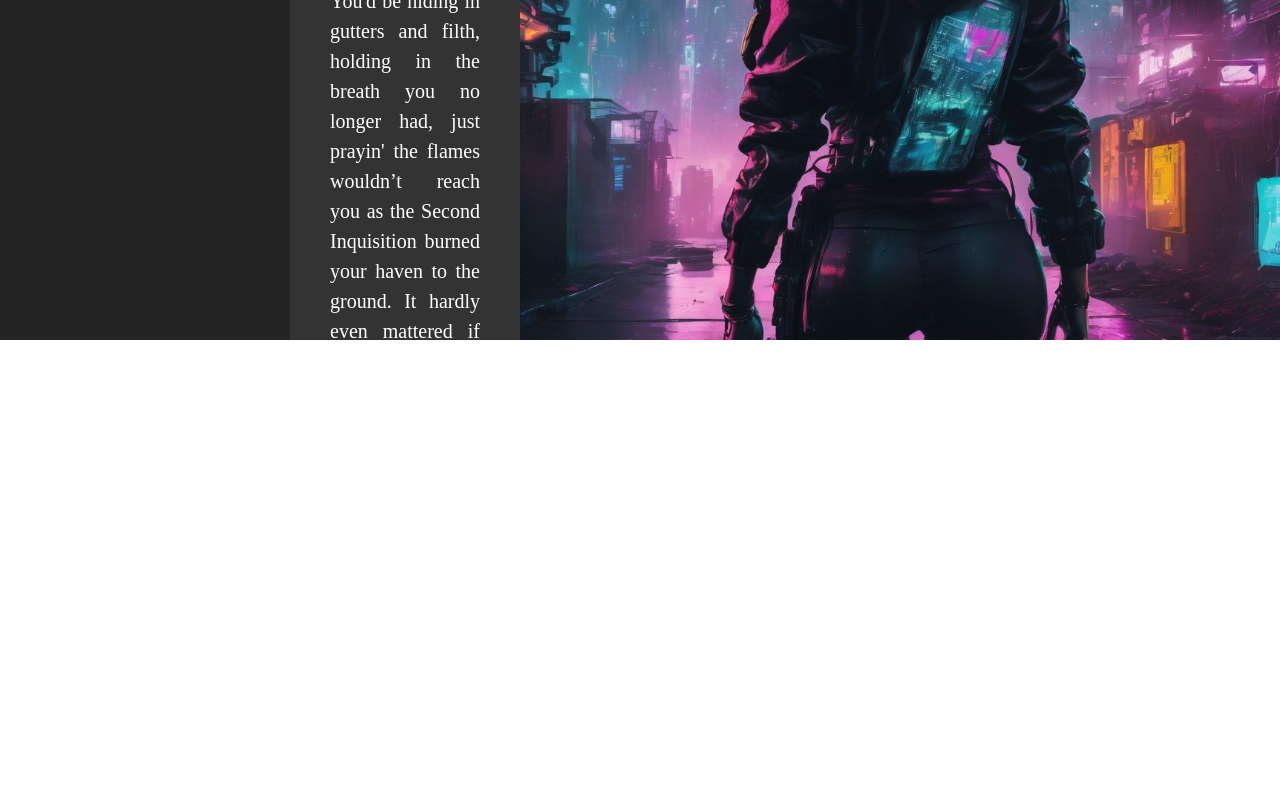
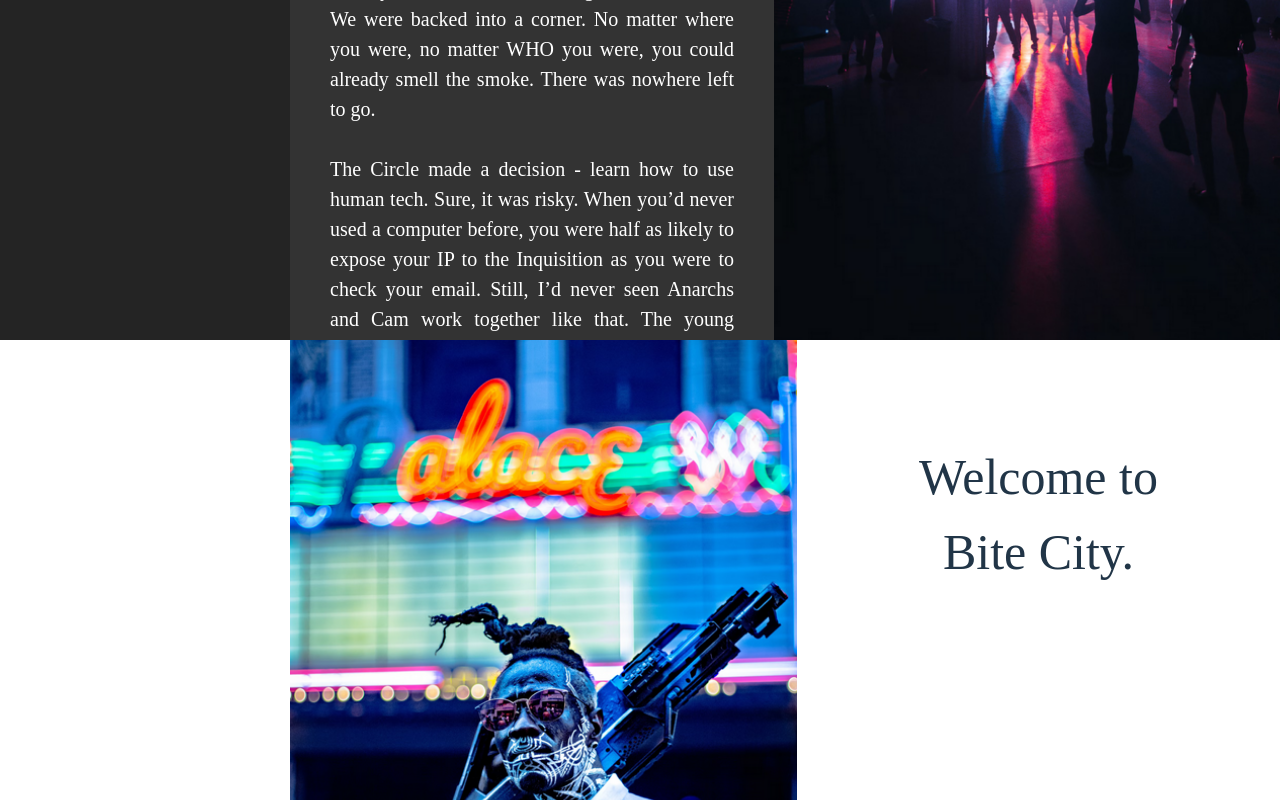
Before and after one commit to qpgdev/cyberpyre, a React (Vite) app: page /main in a window 1280 px wide. Shown: the part 460-1260 px from the top of the page. Before the commit the page ends 800 px from the top, so only its background shows below. Built offline with nearby package versions, Linux system fonts and the light colour scheme; the HTML template or start-up script is replaced by a standard one; a web font is replaced by a local one.

Commit message:
feat: testing alt main page on loresheets

```diff
--- a/src/components/main-page/MainPage.tsx
+++ b/src/components/main-page/MainPage.tsx
@@ -1,7 +1,9 @@
-import myImage from "../../assets/cyberpunk-ai-gen-woman-looking-shoulder.png";
+import neonClubGarage from "../../assets/neon-club-garage.png";
+import manGunNeon from "../../assets/man-gun-neon.png";
 
 function MainPage() {
   return (
+    <div className="main-page">
       <div className="setting-the-scene">
         <div className="container">
           <div className="scrollable-div">
@@ -16,70 +18,133 @@ function MainPage() {
               className="intro-narrative"
               style={{ fontFamily: "Orbitron", fontSize: "20px" }}
             >
-            Well, in MY old days, anyway. You'd be hiding in gutters and filth,
-            holding in the breath you no longer had, just prayin' the flames
-            wouldn’t reach you as the Second Inquisition burned your haven to
-            the ground. It hardly even mattered if you got away - it never took
-            them long to find you again. For us, the first few decades after the
-            turn of the century were filled with nothing but fire and ash. We
-            were backed into a corner. No matter where you were, no matter WHO
-            you were, you could already smell the smoke. There was nowhere left
-            to go. <br></br> <br></br>
+              Well, in MY old days, anyway. You'd be hiding in gutters and
+              filth, holding in the breath you no longer had, just prayin' the
+              flames wouldn’t reach you as the Second Inquisition burned your
+              haven to the ground. It hardly even mattered if you got away - it
+              never took them long to find you again. For us, the first few
+              decades after the turn of the century were filled with nothing but
+              fire and ash. We were backed into a corner. No matter where you
+              were, no matter WHO you were, you could already smell the smoke.
+              There was nowhere left to go. <br></br> <br></br>
               The Circle made a decision - learn how to use human tech. Sure, it
-            was risky. When you’d never used a computer before, you were half as
-            likely to expose your IP to the Inquisition as you were to check
-            your email. Still, I’d never seen Anarchs and Cam work together like
-            that. The young teaching the old, the old actually listening. It was
-            beautiful, in a sort of fucked up way. The LaSombra and Nosferatu
-            took a particular liking to tech - you know how they love their
-            secrets. Same as now, most of the skeletons folks had in their
-            closets were either on their hard drive or buried in their browser
-            history. <br></br> <br></br>
+              was risky. When you’d never used a computer before, you were half
+              as likely to expose your IP to the Inquisition as you were to
+              check your email. Still, I’d never seen Anarchs and Cam work
+              together like that. The young teaching the old, the old actually
+              listening. It was beautiful, in a sort of fucked up way. The
+              LaSombra and Nosferatu took a particular liking to tech - you know
+              how they love their secrets. Same as now, most of the skeletons
+              folks had in their closets were either on their hard drive or
+              buried in their browser history. <br></br> <br></br>
               It was slow going, and a lot of us didn't make it, but we made it
               work. However we had to do it, we made it happen. Blackmail,
-            coercion, intimidation, bribes, the works. Things we’d already been
-            doing to govs for centuries - we just had more information, now.
-            Pushing the right people out of office, letting the right ones in.
-            The church saw numbers drop, which saw tithes drop, and the
-            Inquisition started finding it hard to mount a classified global
-            assault without a single government willing to grant them the
-            funding.<br></br> <br></br>
-            Around that time, we bought out a bunch of corpos, and founded a few
-            of the big megacorps. That neolibertarian movement was just starting
-            to take off, and if you were a Kindred with a millenia worth of
-            wealth to be throwing around, you wanted to invest in tech. Besides,
-            a lot of the companies had already built the infrastructure we
-            needed. Most of their shit already had spyware installed before we
-            ever even thought about buying them out. All we had to do was have
-            Alexa stop listening for what brand of toilet paper you use and
-            start listening to the stuff that would get us some real leverage -
-            a casual slur, a rendezvous with the mistress, that kind of stuff.
-            Humans like to play the good guys, but if you focus the microscope
-            on a few of them, you start to find out that they aren’t much better
-            than we are. <br></br> <br></br>
+              coercion, intimidation, bribes, the works. Things we’d already
+              been doing to govs for centuries - we just had more information,
+              now. Pushing the right people out of office, letting the right
+              ones in. The church saw numbers drop, which saw tithes drop, and
+              the Inquisition started finding it hard to mount a classified
+              global assault without a single government willing to grant them
+              the funding.<br></br> <br></br>
+              Around that time, we bought out a bunch of corpos, and founded a
+              few of the big megacorps. That neolibertarian movement was just
+              starting to take off, and if you were a Kindred with a millenia
+              worth of wealth to be throwing around, you wanted to invest in
+              tech. Besides, a lot of the companies had already built the
+              infrastructure we needed. Most of their shit already had spyware
+              installed before we ever even thought about buying them out. All
+              we had to do was have Alexa stop listening for what brand of
+              toilet paper you use and start listening to the stuff that would
+              get us some real leverage - a casual slur, a rendezvous with the
+              mistress, that kind of stuff. Humans like to play the good guys,
+              but if you focus the microscope on a few of them, you start to
+              find out that they aren’t much better than we are. <br></br>{" "}
+              <br></br>
               When it was over, the Cam kicked the Anarch Barons to the curb.
               They’d been planning a coup, the Circle got wind of it, blah blah
               blah - a tale as old as time, right? They left an open letter for
-            the rest of the rabble - those who weren’t in leadership - to prove
-            ourselves in the corpos. To be honest, it isn’t a bad gig. I’ve
-            worked there for half a century now. We’ve gone pretty hard on
-            advertising to the neo-gothic vampire wannabe. Half the attacks that
-            you’d expect came from Kindred are actually just a mortal
-            cyberpsycho chromed out in the newest neovamp tech that just forgot
-            to take their immunoblockers that morning. Having a few harmless
-            sips is tame by comparison. Flash your corpo ID, and cops tend to
-            look the other way if you get a bit too thirsty on a night out.{" "}
-            <br></br> <br></br>
+              the rest of the rabble - those who weren’t in leadership - to
+              prove ourselves in the corpos. To be honest, it isn’t a bad gig.
+              I’ve worked there for half a century now. We’ve gone pretty hard
+              on advertising to the neo-gothic vampire wannabe. Half the attacks
+              that you’d expect came from Kindred are actually just a mortal
+              cyberpsycho chromed out in the newest neovamp tech that just
+              forgot to take their immunoblockers that morning. Having a few
+              harmless sips is tame by comparison. Flash your corpo ID, and cops
+              tend to look the other way if you get a bit too thirsty on a night
+              out. <br></br> <br></br>
               Anyway, you were saying we have to be careful, but that’s the neat
               part - we kind of don’t. Not anymore. The Masquerade is still on,
               but no one can tell if it’s a Kindred or a cyberpsycho tearin'
-            someone’s throat out. Who has the time to keep track of every murder
-            nowadays? Mortals have short memories. <br></br> <br></br>
+              someone’s throat out. Who has the time to keep track of every
+              murder nowadays? Mortals have short memories. <br></br> <br></br>
               Rest easy, choom. We won.
             </p>
           </div>
-        <img className="setting-the-scene-img" src={myImage}></img>
+          <img className="setting-the-scene-img" src={neonClubGarage}></img>
         </div>
+      </div>
+      <div className="what-is-cyberpyre">
+        <div className="scrollable-div" style={{ maxHeight: "95vh" }}>
+          <div style={{ display: "flex" }}>
+            <img src={manGunNeon} style={{ height: "95vh" }}></img>
+            <div
+              style={{
+                marginTop: "50px",
+                marginLeft: "100px",
+                marginRight: "100px",
+                justifyContent: "center",
+              }}
+            >
+              <p
+                className="setting-the-scene-title"
+                style={{ fontFamily: "Orbitron", fontSize: "50px" }}
+              >
+                Welcome to Bite City.
+              </p>
+              <p className="game-mechanics-text">
+                The year is 2100. The blaze of the Second Inquisition, launched
+                against Kindred almost a century ago, is now nothing but
+                long-cold ash. The Camarilla’s last-ditch decision to embrace
+                technology in the midst of one of the greatest onslaughts
+                they’ve ever faced has catapulted them into a position of power
+                that they haven’t seen since the Dark Ages. In the world of{" "}
+                <em>cyberpyre,</em> the Cam controls the megacorps, the Anarchs
+                run the streets, and mortals try the best they can to scrape by
+                in a world where working 80 hours a week still doesn’t bring in
+                enough credits to afford a studio apartment. So what now?
+              </p>
+              <p className="game-mechanics-text">
+                Kindred stalk the neon streets with all of the supernatural
+                tools they perviously had at their disposal, and then some.
+                Titanium bones, SynthInsight optics, retractable fangs that
+                siphon blood into a second stomach to reduce your hunger... with
+                the parallel advancements in cybernetics in Blood Sorcery, the
+                possibilities for augmentations are endless. That being said,
+                mortals have gotten pretty creative with cyberware on their own.
+                It's harder to puncture the flesh when someone has subdermal
+                armor implants...
+              </p>
+              <p className="game-mechanics-text">
+                <em>cyberpyre</em> is an unofficial supplement for{" "}
+                <em>Vampire: The Masquerade 5th Edition, </em> a tabletop
+                role-playing game which is sometimes colloquially referred to by
+                players as <em>V5</em>. If you are interested in this
+                supplement, I would recommend finding a copy of the V5 Corebook,
+                and potentially the V5 Player’s Guide. While references to some
+                core mechanics of V5 will be provided, this supplement will
+                largely assume that you have played V5 before, or are at least
+                familiar with most of the core mechanics. If a core concept of
+                V5 is more thoroughly explained in the source material,
+                references to the relevant pages of the official books will be
+                provided as necessary.
+              </p>
+            </div>
+          </div>
+        </div>
+      </div>
+      <div className="kindred-in-the-future"></div>
+      <div className="support-the-project"></div>
     </div>
   );
 }
```
Also changed, not shown: src/assets/red-woman-blue-eyes.png (added), src/assets/woman-look-neon-lips.png (added). Lines whose indentation alone changed are shown as unchanged.
